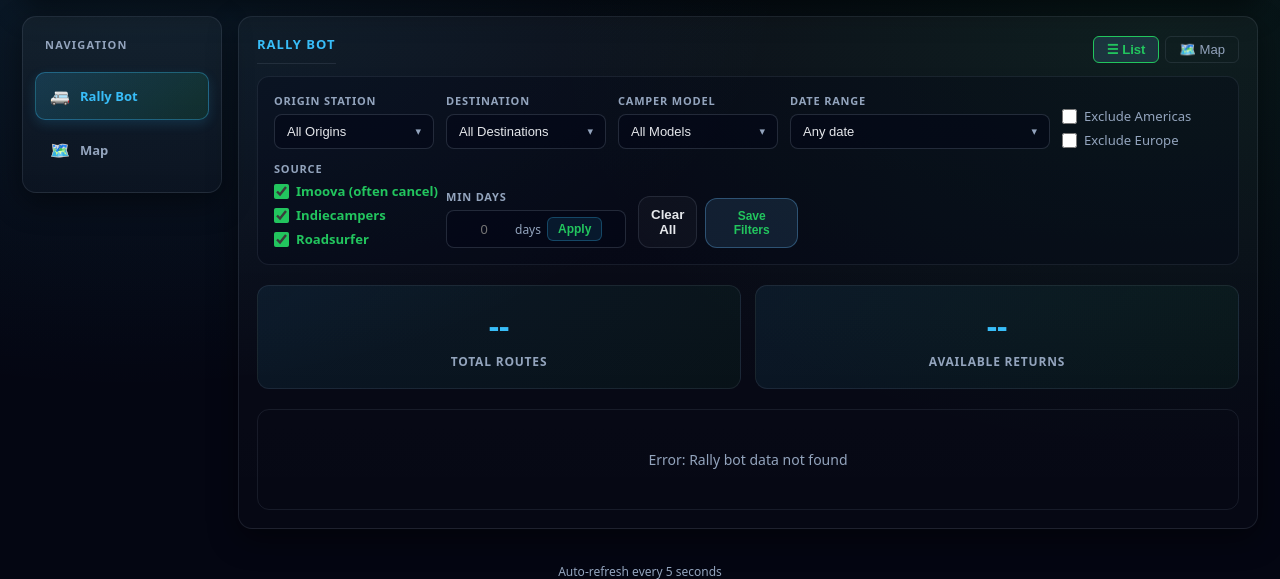
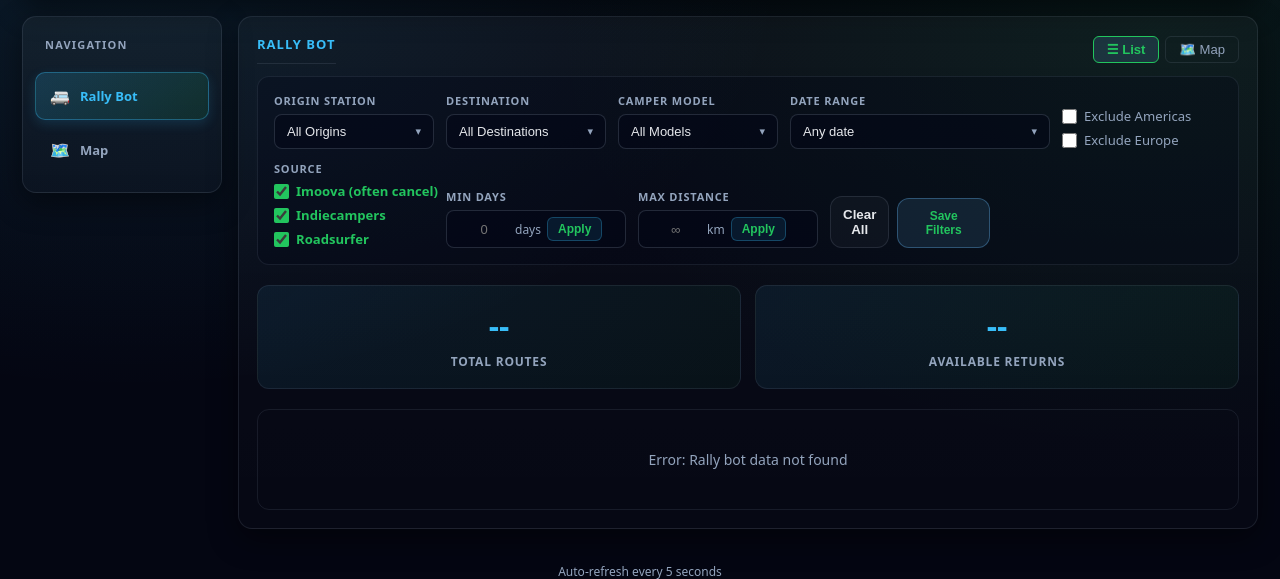
Before and after one commit to ArturoLlorente/dashboard, a Flask app: page / in a window 1280 px wide. Shown: the part 129-708 px from the top of the page. Run offline with Flask 3, Linux system fonts and the light colour scheme; data that the repository does not hold is empty.

Commit message:
max distance for trips

```diff
--- a/static/js/dashboard.js
+++ b/static/js/dashboard.js
@@ -21,6 +21,7 @@
     fltr_date:'Date Range', fltr_any_date:'Any date', fltr_from:'From',
     fltr_excl_americas:'Exclude Americas', fltr_excl_europe:'Exclude Europe',
     fltr_min_days:'Min Days', fltr_days_suffix:'days',
+    fltr_max_dist:'Max Distance', fltr_dist_suffix:'km',
     fltr_source:'Source',
     btn_save_preset:'Save Filter', btn_saved_presets:'Saved Filters',
     btn_clear_all:'Clear All', btn_clear:'Clear', btn_apply:'Apply',
@@ -66,6 +67,7 @@
     fltr_date:'Rango de Fechas', fltr_any_date:'Cualquier fecha', fltr_from:'Desde',
     fltr_excl_americas:'Excluir Am\u00e9ricas', fltr_excl_europe:'Excluir Europa',
     fltr_min_days:'D\u00edas M\u00edn', fltr_days_suffix:'d\u00edas',
+    fltr_max_dist:'Dist. M\u00e1x', fltr_dist_suffix:'km',
     fltr_source:'Fuente',
     btn_save_preset:'Guardar Filtro', btn_saved_presets:'Filtros Guardados',
     btn_clear_all:'Limpiar Todo', btn_clear:'Limpiar', btn_apply:'Aplicar',
@@ -1233,13 +1235,22 @@
   if (label) { label.textContent = t('fltr_any_date'); label.classList.remove('has-selection'); }
 }
 
+function haversineKm([lat1, lon1], [lat2, lon2]) {
+  const R = 6371;
+  const dLat = (lat2 - lat1) * Math.PI / 180;
+  const dLon = (lon2 - lon1) * Math.PI / 180;
+  const a = Math.sin(dLat/2)**2 + Math.cos(lat1*Math.PI/180) * Math.cos(lat2*Math.PI/180) * Math.sin(dLon/2)**2;
+  return R * 2 * Math.atan2(Math.sqrt(a), Math.sqrt(1-a));
+}
+
 function applyRallyFilters() {
   const selOrigins = new Set(getMsSelected('ms-origin-options'));
   const selDests   = new Set(getMsSelected('ms-dest-options'));
   const selModels  = new Set(getMsSelected('ms-model-options'));
   const filterStart = calApplied.start;
   const filterEnd   = calApplied.end;
-  const minDays = parseInt(document.getElementById('rally-min-days').value, 10) || 0;
+  const minDays  = parseInt(document.getElementById('rally-min-days').value, 10) || 0;
+  const maxDist  = parseInt(document.getElementById('rally-max-dist').value,  10) || 0;
   const exclAmerica = document.getElementById('rally-excl-america').checked;
   const exclEurope  = document.getElementById('rally-excl-europe').checked;
   const srcImoova      = document.getElementById('rally-src-imoova').checked;
@@ -1248,8 +1259,8 @@
   const isAmericas  = coords => coords[1] < -30;
   const isEurope    = coords => coords[0] >= 35 && coords[0] <= 72 && coords[1] >= -15 && coords[1] <= 45;
 
-  // If continent exclusion is active but geocodes aren't loaded yet, load them first
-  if ((exclAmerica || exclEurope) && !mapGeocodesLoaded) {
+  // If continent exclusion or distance filter is active but geocodes aren't loaded yet, load them first
+  if ((exclAmerica || exclEurope || maxDist > 0) && !mapGeocodesLoaded) {
     fetch('/api/rally-bot/geocodes').then(r => r.json()).then(data => {
       mapGeocodes = data; mapGeocodesLoaded = true; applyRallyFilters();
     });
@@ -1289,6 +1300,13 @@
           if (exclAmerica && isAmericas(dc)) return acc;
           if (exclEurope  && isEurope(dc))   return acc;
         }
+      }
+
+      // Max distance filter
+      if (maxDist > 0) {
+        const oc = mapGeocodes[route.origin];
+        const dc = mapGeocodes[ret.destination];
+        if (oc && dc && haversineKm(oc, dc) > maxDist) return acc;
       }
 
       // Date filter: keep only date ranges that overlap the selected window
@@ -1519,6 +1537,7 @@
   const dests   = getMsSelected('ms-dest-options');
   const models  = getMsSelected('ms-model-options');
   const minDays = document.getElementById('rally-min-days').value;
+  const maxDist  = document.getElementById('rally-max-dist').value;
   return {
     origins,
     dests,
@@ -1531,6 +1550,7 @@
     srcIndiecampers: document.getElementById('rally-src-indiecampers').checked,
     srcRoadsurfer:   document.getElementById('rally-src-roadsurfer').checked,
     minDays: minDays || '',
+    maxDist:  maxDist  || '',
   };
 }
 
@@ -1546,6 +1566,7 @@
     parts.push((d.getMonth()+1) + '/' + d.getFullYear().toString().slice(2));
   }
   if (s.minDays)          parts.push(s.minDays + 'd+');
+  if (s.maxDist)          parts.push('≤' + s.maxDist + 'km');
   if (!s.srcImoova)       parts.push('−Im');
   if (!s.srcIndiecampers) parts.push('−IC');
   if (!s.srcRoadsurfer)   parts.push('−RS');
@@ -1565,6 +1586,7 @@
     lines.push('Date: ' + d1 + ' → ' + d2);
   }
   if (s.minDays) lines.push('Min: ' + s.minDays + ' days');
+  if (s.maxDist) lines.push('Max dist: ' + s.maxDist + ' km');
   const src = [s.srcImoova && 'Imoova', s.srcIndiecampers && 'Indie', s.srcRoadsurfer && 'RS'].filter(Boolean);
   if (src.length < 3) lines.push('Src: ' + src.join(', '));
   if (s.exclAmerica) lines.push('No Americas');
@@ -1609,6 +1631,7 @@
   document.getElementById('rally-src-indiecampers').checked = s.srcIndiecampers !== false;
   document.getElementById('rally-src-roadsurfer').checked   = s.srcRoadsurfer !== false;
   document.getElementById('rally-min-days').value           = s.minDays || '';
+  document.getElementById('rally-max-dist').value           = s.maxDist  || '';
   onFilterChange();
 }
 
@@ -1666,6 +1689,7 @@
   document.getElementById('rally-src-indiecampers').checked = true;
   document.getElementById('rally-src-roadsurfer').checked = true;
   document.getElementById('rally-min-days').value = '';
+  document.getElementById('rally-max-dist').value = '';
   onFilterChange();
 }
 
@@ -2392,6 +2416,14 @@
         if (!dates.length) return;
       }
 
+      // Max distance filter
+      const maxDistMap = parseInt(document.getElementById('rally-max-dist').value, 10) || 0;
+      if (maxDistMap > 0) {
+        const oc = mapGeocodes[route.origin];
+        const dc = mapGeocodes[ret.destination];
+        if (oc && dc && haversineKm(oc, dc) > maxDistMap) return;
+      }
+
       const key = route.origin + '||' + ret.destination;
       if (!pairMap[key]) pairMap[key] = { origin: route.origin, destination: ret.destination, items: [] };
       pairMap[key].items.push({ model: ret.model_name || 'Unknown', image: ret.model_image || '', dates, url: ret.roadsurfer_url || '' });
@@ -2426,6 +2458,9 @@
     // Continent exclusion
     if (exclAmerica && (isAmericas(oc) || isAmericas(dc))) { missing++; return; }
     if (exclEurope  && (isEurope(oc)   || isEurope(dc)))   { missing++; return; }
+
+    const maxDistVal = parseInt(document.getElementById('rally-max-dist').value, 10) || 0;
+    if (maxDistVal > 0 && haversineKm(oc, dc) > maxDistVal) { missing++; return; }
 
     visible++;
     const color = COLORS[colorIdx % COLORS.length];
@@ -2454,7 +2489,7 @@
     pair.items.forEach(item => {
       if (item.image && !seenImages.has(item.image)) {
         seenImages.add(item.image);
-        popupHtml += `<img class="map-popup-img" src="/api/rally-bot/assets/${encodeURIComponent(item.image)}" alt="${item.model}" />`;
+        popupHtml += `<img class="map-popup-img" src="/api/rally-bot/assets/${item.image.split('/').map(encodeURIComponent).join('/')}" alt="${item.model}" />`;
       }
       popupHtml += `<div class="map-popup-model">🚐 ${item.model}</div>`;
       item.dates.forEach(dr => {
--- a/templates/dashboard.html
+++ b/templates/dashboard.html
@@ -310,6 +310,14 @@
                   <button class="min-days-apply" data-i18n="btn_apply" onclick="onFilterChange()">Apply</button>
                 </div>
               </div>
+              <div class="filter-group" style="flex:0;min-width:180px">
+                <label class="filter-label" data-i18n="fltr_max_dist">Max Distance</label>
+                <div class="min-days-input-wrap">
+                  <input type="number" class="min-days-input" id="rally-max-dist" min="0" step="50" placeholder="∞">
+                  <span class="min-days-suffix" data-i18n="fltr_dist_suffix">km</span>
+                  <button class="min-days-apply" data-i18n="btn_apply" onclick="onFilterChange()">Apply</button>
+                </div>
+              </div>
               <div class="filter-group filter-group-btn" style="flex-direction:row;gap:8px;align-items:flex-end">
                 <button class="btn" data-i18n="btn_clear_all" onclick="clearRallyFilters()">Clear All</button>
                 <div class="presets-dropdown-wrap">
```
